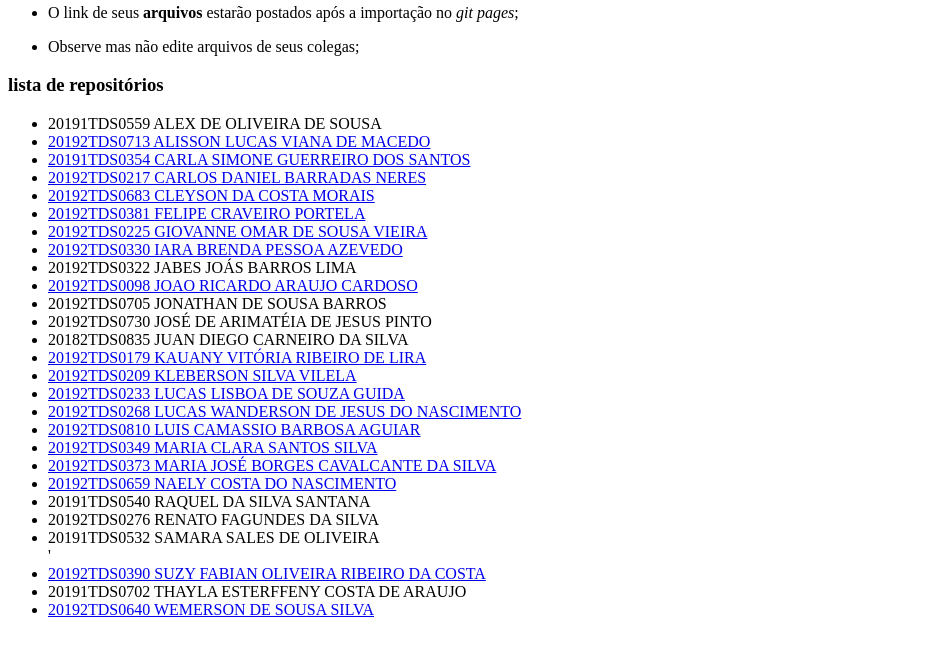
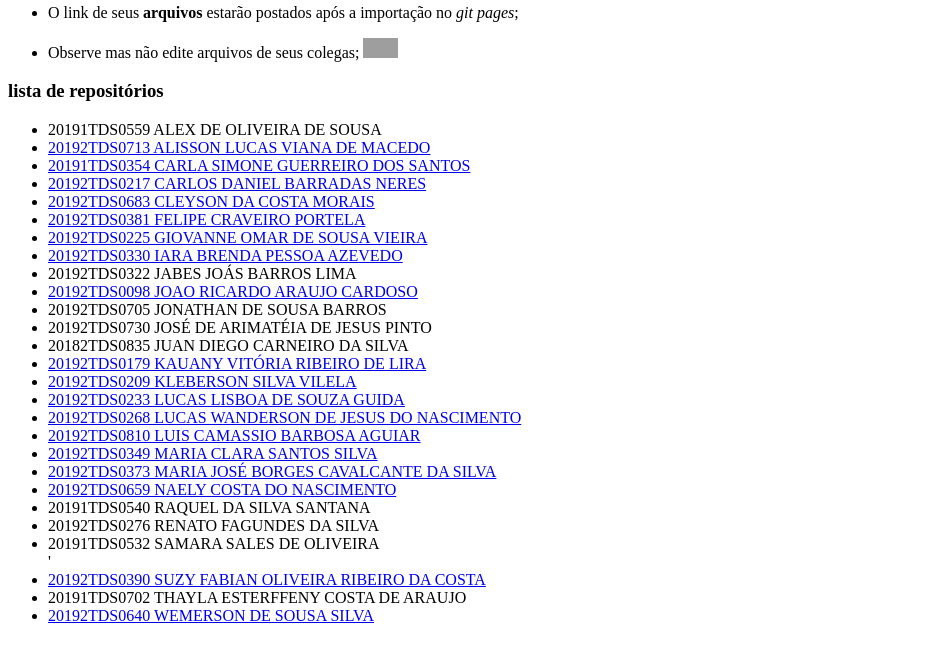
Before and after one commit to rildexter/rildo, a plain HTML site: page index.html in a window 1280 px wide. Shown: the part 237-904 px from the top of the page, without its empty margins (0-936 px from the left). Drawn offline with Linux system fonts and the light colour scheme; grey boxes are pictures that could not be loaded.

Commit message:
Add files via upload

```diff
--- a/index.html
+++ b/index.html
@@ -23,7 +23,8 @@
 
 	<ul>
 	<li><p>O link de seus <b>arquivos</b> estarão postados após a importação no <i>git pages</i>;</p></li>
-	<li>Observe mas não edite arquivos de seus colegas;</li>
+	<li>Observe mas não edite arquivos de seus colegas;
+	<img src="https://static.collectui.com/shots/3717193/ok-large" alt="no ar" width=35 height=20 ></li>
 	</ul>
 	<h3>lista de repositórios</h3>
 
```
